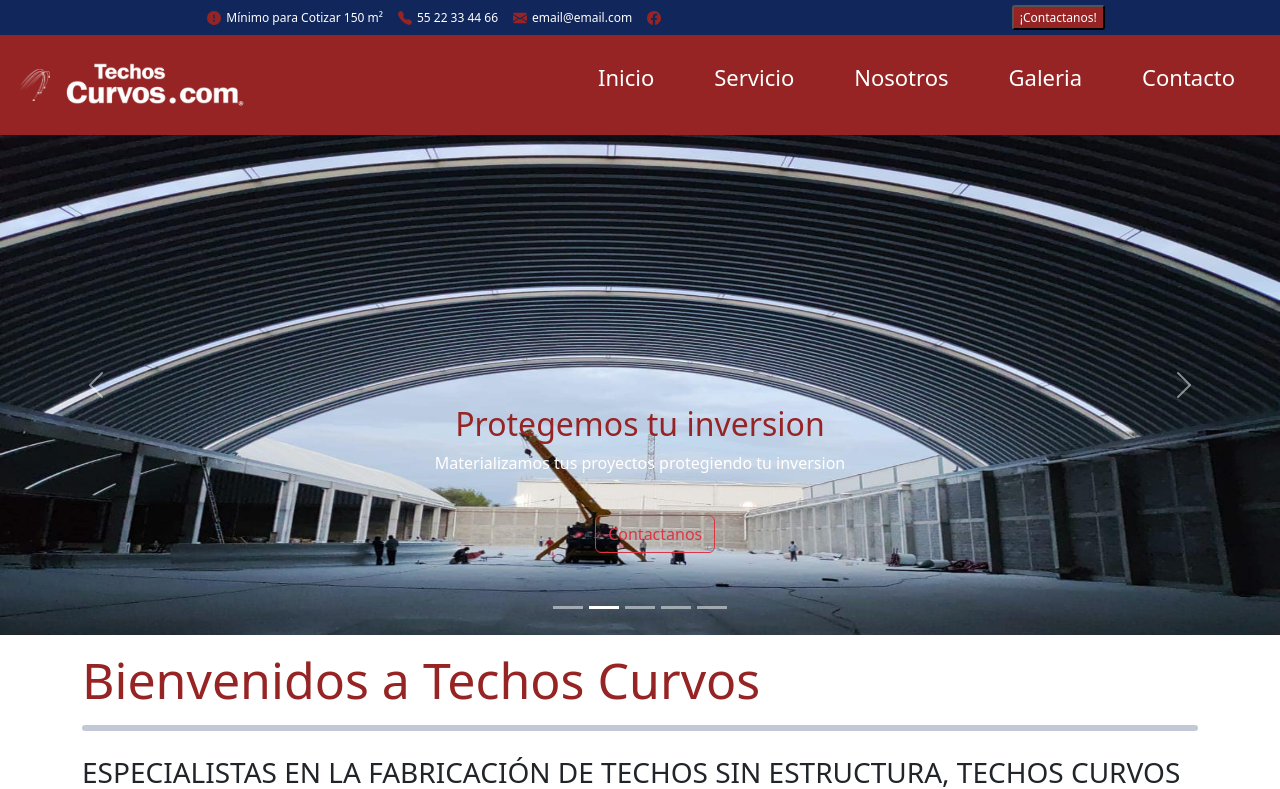
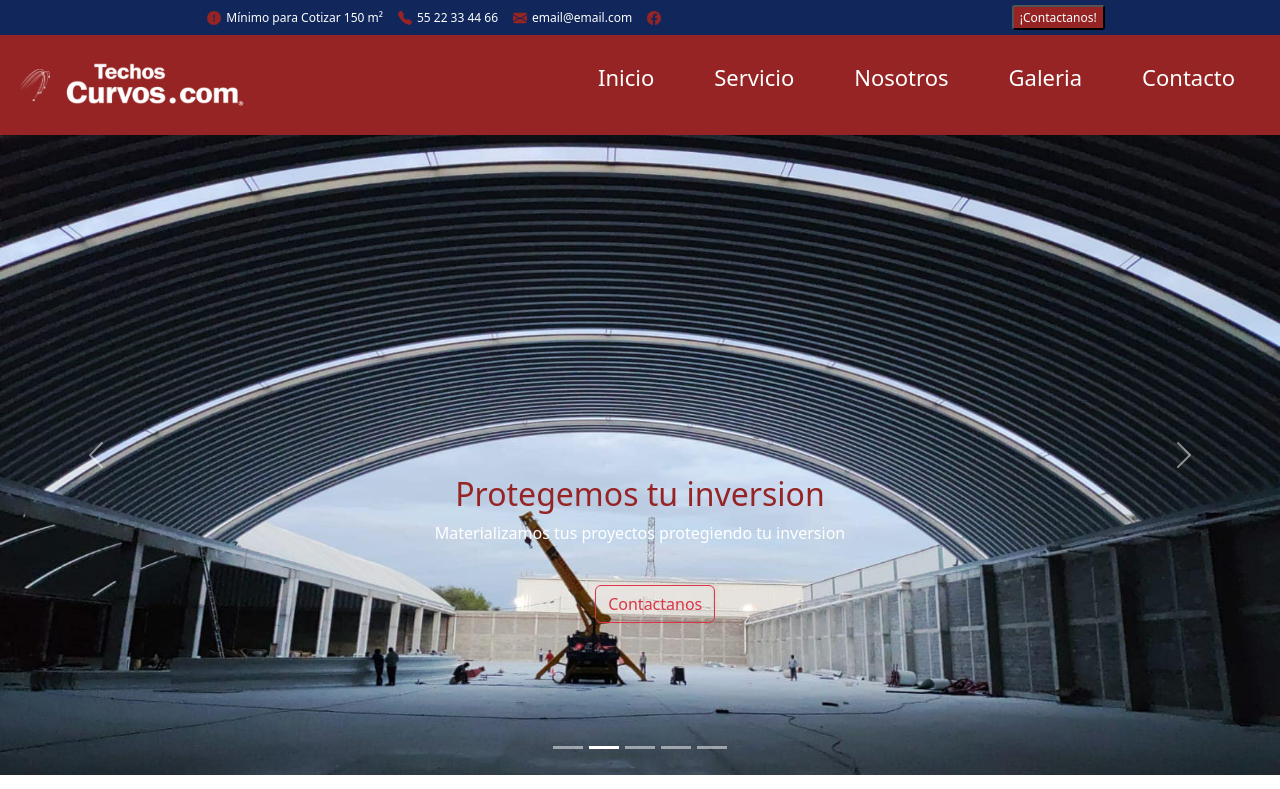
Before and after one commit to ErnieBautista/techoscurvos, a React (Vite) app: page / in a window 1280 px wide. Shown: the top 789 px of the page. Built offline with nearby package versions, Linux system fonts and the light colour scheme.

Commit message:
imagenes ajustadas

```diff
--- a/src/components/Carussel.css
+++ b/src/components/Carussel.css
@@ -1,6 +1,6 @@
 .CarusselImg {
     width: 100%;
-    height: 500px;
+    height: 80vh;
 }
 .CarusselH3 {
     color: #962424;
```
